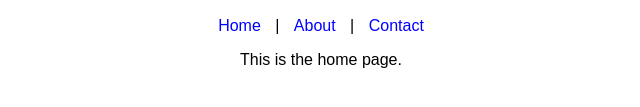
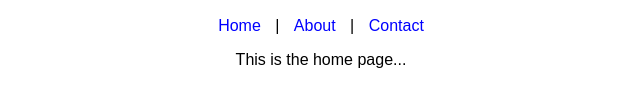
Before and after one commit to akashjaiswal36/portfolio-web-site, a plain HTML site: page index.html in a window 1280 px wide. Shown: the part 139-246 px from the top of the page, 319-959 px from the left. Drawn offline with Linux system fonts and the light colour scheme.

Commit message:
Update index.html

```diff
--- a/index.html
+++ b/index.html
@@ -12,6 +12,6 @@
     <a href="about.html">About</a> |
     <a href="contact.html">Contact</a>
   </nav>
-  <p>This is the home page.</p>
+  <p>This is the home page...</p>
 </body>
 </html>
```
